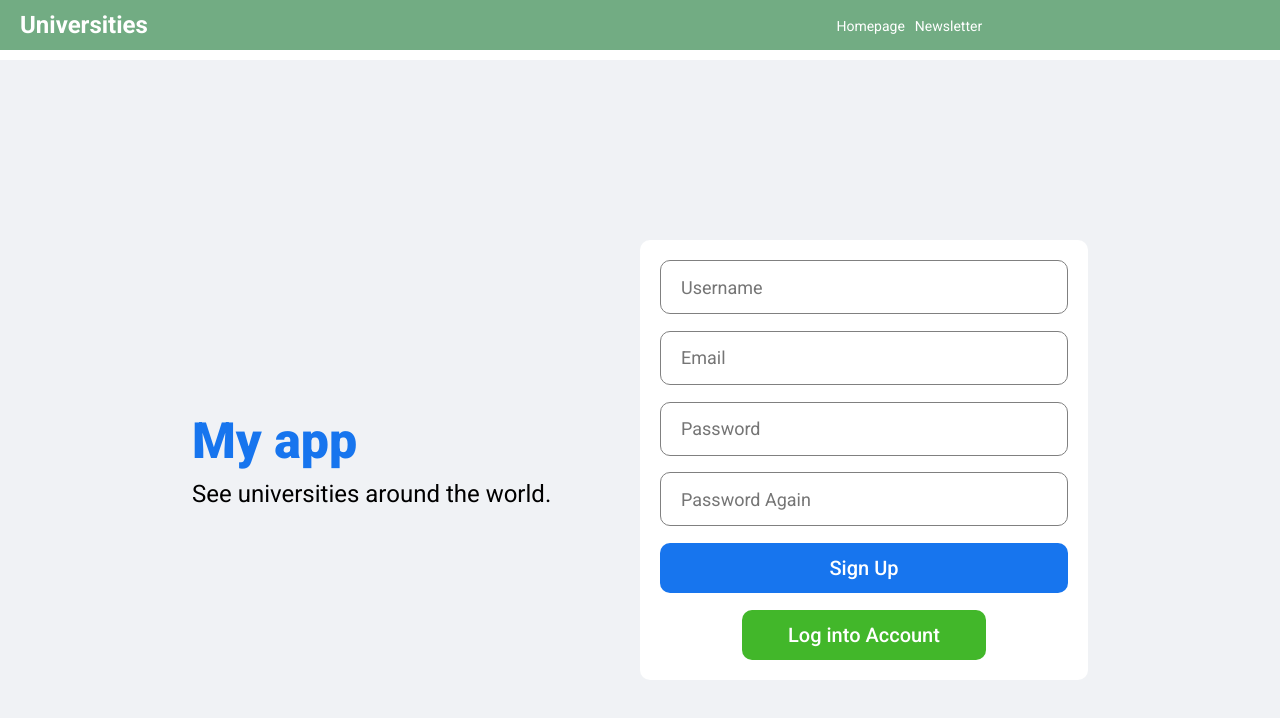
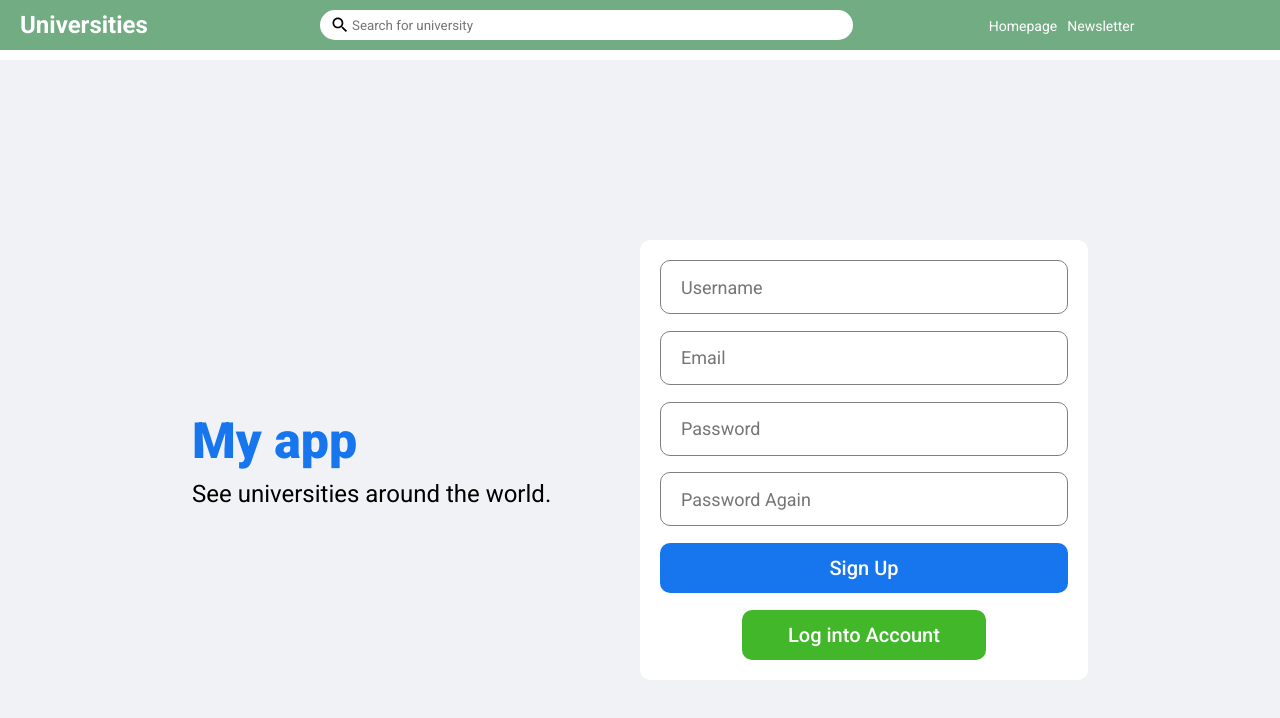
Before and after one commit to sunny092020/react, a React (Create React App) app in the folder university_list/client/: page / in a window 1280 px wide. Shown: the top 718 px of the page. Built offline with nearby package versions, Linux system fonts and the light colour scheme.

Commit message:
add search field

```diff
--- a/university_list/client/src/components/topbar/Topbar.jsx
+++ b/university_list/client/src/components/topbar/Topbar.jsx
@@ -1,5 +1,6 @@
 import "./topbar.css";
 import { Link } from "react-router-dom";
+import { Search } from "@material-ui/icons";
 
 export default function Topbar() {
   return (
@@ -8,6 +9,15 @@ export default function Topbar() {
         <Link to="/" style={{ textDecoration: "none" }}>
           <span className="logo">Universities</span>
         </Link>
+      </div>
+      <div className="topbarCenter">
+        <div className="searchbar">
+          <Search className="searchIcon" />
+          <input
+            placeholder="Search for university"
+            className="searchInput"
+          />
+        </div>
       </div>
       <div className="topbarRight">
         <div className="topbarLinks">
--- a/university_list/client/src/components/university/UniversityList.jsx
+++ b/university_list/client/src/components/university/UniversityList.jsx
@@ -5,7 +5,6 @@ import * as React from 'react';
 
 import IconButton from '@material-ui/core/IconButton';
 import Button from '@material-ui/core/Button';
-import TextField from '@material-ui/core/TextField';
 import UniversityItem from "./UniversityItem";
 import { makeStyles } from '@material-ui/core/styles';
 import Pagination from '@material-ui/lab/Pagination';
```
